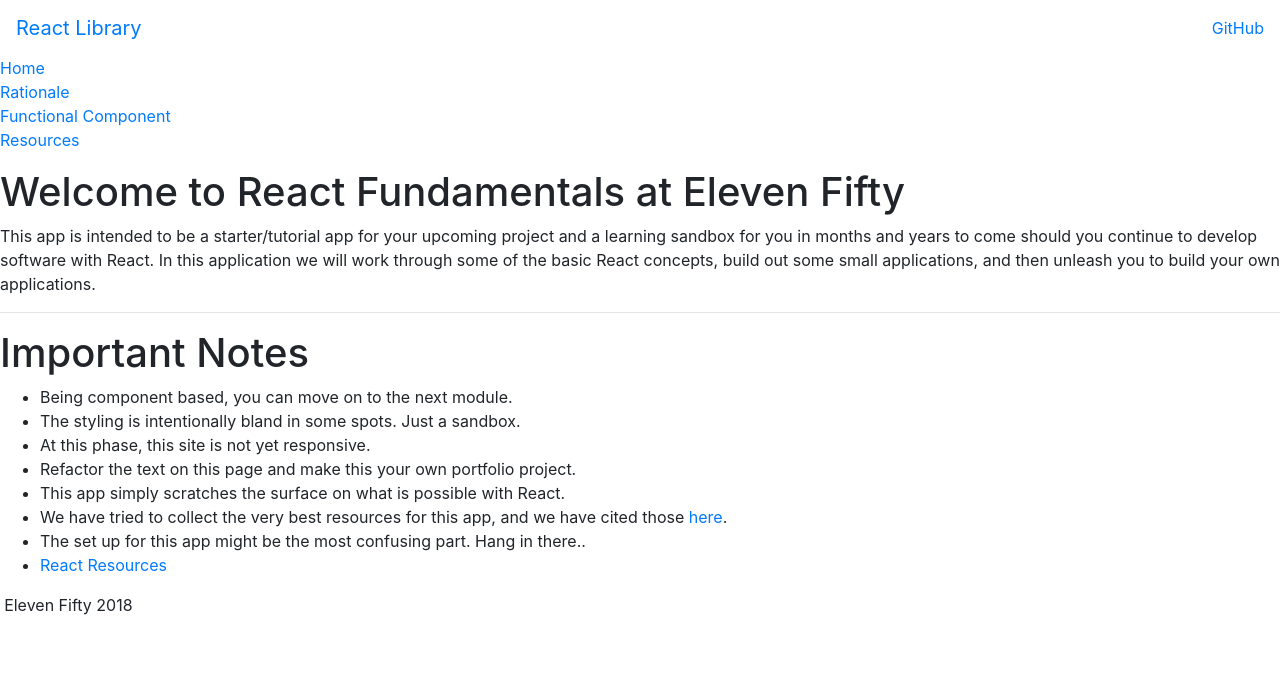
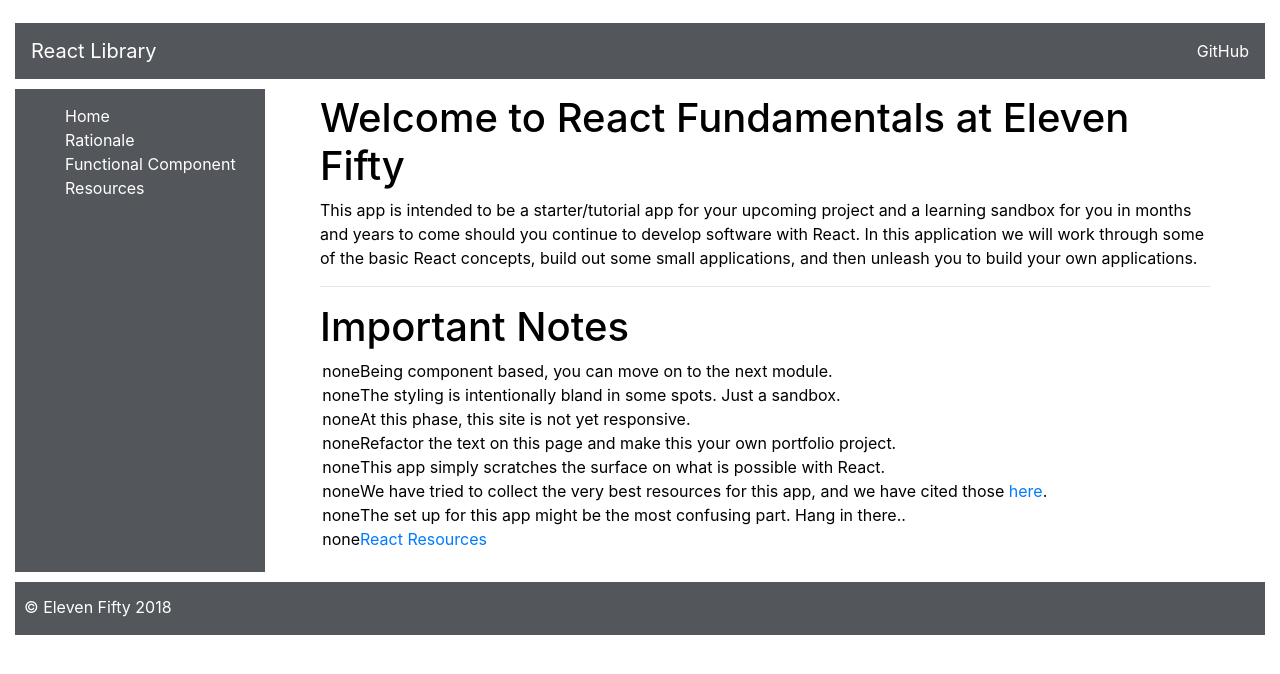
Before and after one commit to CatalanoWebDevelopment/react-fundamentals, a React (Create React App) app: page / in a window 1280 px wide. Shown: the top 674 px of the page. Built offline with nearby package versions, Linux system fonts and the light colour scheme.

Commit message:
Added CSS

```diff
--- a/src/App.css
+++ b/src/App.css
@@ -26,3 +26,79 @@
   from { transform: rotate(0deg); }
   to { transform: rotate(360deg); }
 }
+
+/* Body */
+body {
+  padding: 15px;
+  background-color: white;
+  font: Belleza;
+}
+
+/* footer */
+footer {
+  background-color: #53565A;
+  color: white;
+  margin-top: 10px;
+}
+
+footer  p {
+  margin-top: 0.8em!important;
+  margin-left: 1.5em;
+}
+/* main */
+.main {
+  background-color: white;
+  color: black;
+  height: 100%;
+  min-height: 100%;
+}
+
+.mainDiv {
+  margin: auto;
+  width: 90%;
+  padding: 5px;
+}
+
+.sidebar {
+  display: flex;
+  background-color: #53565A;
+  margin-top: 10px;
+}
+
+ul {
+  list-style-type: 'none';
+}
+/* Sidebar */
+.sidebar-list-styling{
+  padding-left: 50px;
+  padding-top: 15px;
+  width: 20%;
+  background-color: #53565A;
+  color: white;
+}
+
+.sidebar-list a{
+  color: white;
+  padding: 0;
+}
+
+.sidebar-route{
+  flex: 1;
+  padding: '00px';
+}
+
+/* header */
+.header {
+  margin-top: 0.5em!important;
+  text-align: center;
+  background-color: #53565A;
+  color: white;
+}
+
+.header a {
+  color: white;
+}
+
+.header  p {
+  margin-top: 0.8em!important;
+}
```
